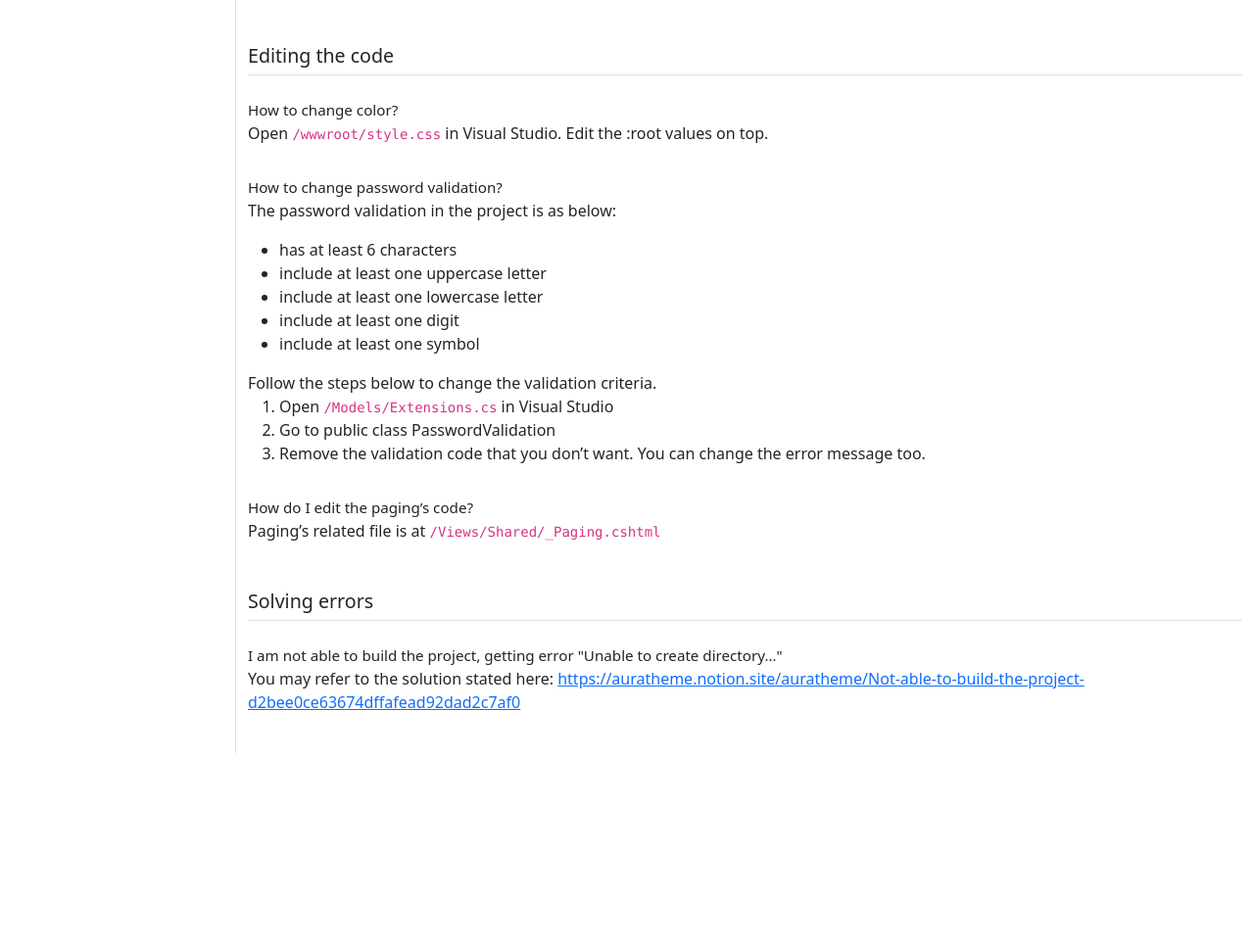
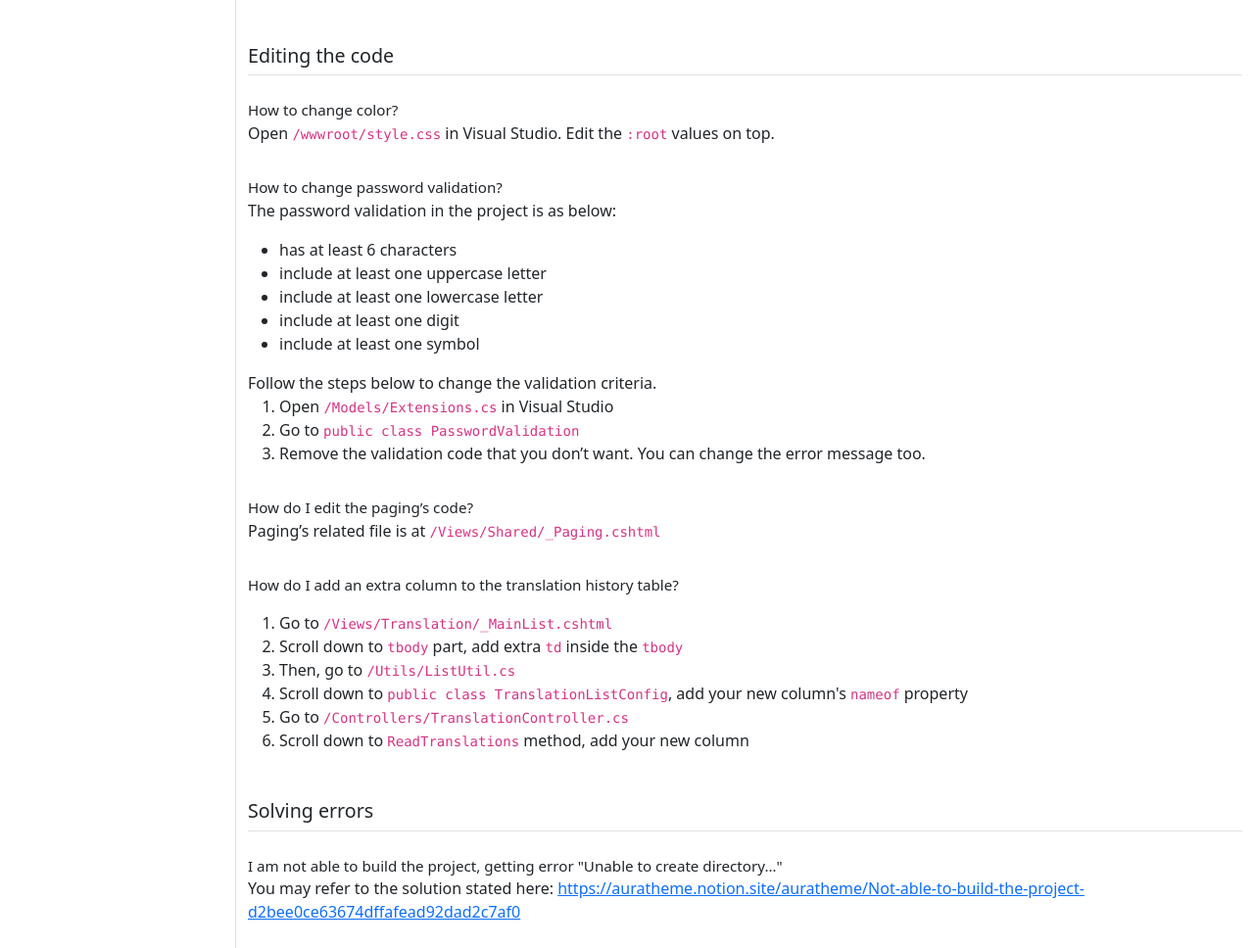
Before and after one commit to auratheme/linguaai, a plain HTML site: page faq.html in a window 1280 px wide. Shown: the part 1691-2659 px from the top of the page at 98% size. Before the commit the page ends 2460 px from the top, so only its background shows below. Drawn offline with nearby package versions, Linux system fonts and the light colour scheme.

Commit message:
Update faq.html

```diff
--- a/faq.html
+++ b/faq.html
@@ -59,7 +59,7 @@
                 <div class="fs-19 pt-3" style="font-weight:500">Is this including full source code?</div>
                 <p>Yes. You will get the full source code after purchasing the item.</p>
                 <div class="fs-19 pt-3" style="font-weight:500">When can I download the files after purchase the item?</div>
-                <p>You can download the files immediately after successfully purchasing the item. For more information, you may read this Envato article: How to download your items – Envato Market Help Center.</p>
+                <p>You can download the files immediately after successfully purchasing the item. For more information, you may read <a href="https://help.market.envato.com/hc/en-us/articles/202501014-How-to-download-your-items" target="_blank">this Envato article: How to download your items – Envato Market Help Center</a>.</p>
                 <div class="fs-19 pt-3" style="font-weight:500">Can I edit or remove the Copyright text at the footer?</div>
                 <p>Yes, you can. Go to <code>"/Views/Shared/_Footer.cshtml"</code> and find the footer section to edit or remove the copyright text.</p>
                 <div class="fs-19 pt-3" style="font-weight:500">How is the support policy?</div>
@@ -101,7 +101,7 @@
 
                 <h3 class="mt-5 fs-26 border-bottom pb-2">Editing the code</h3>
                 <div class="fs-19 pt-3" style="font-weight:500">How to change color?</div>
-                <p>Open <code>/wwwroot/style.css</code> in Visual Studio. Edit the :root values on top.</p>
+                <p>Open <code>/wwwroot/style.css</code> in Visual Studio. Edit the <code>:root</code> values on top.</p>
                 <div class="fs-19 pt-3" style="font-weight:500">How to change password validation?</div>
                 <p>
                     The password validation in the project is as below:
@@ -115,12 +115,24 @@
                     Follow the steps below to change the validation criteria.
                     <ol>
                         <li>Open <code>/Models/Extensions.cs</code> in Visual Studio</li>
-                        <li>Go to public class PasswordValidation</li>
+                        <li>Go to <code>public class PasswordValidation</code></li>
                         <li>Remove the validation code that you don’t want. You can change the error message too.</li>
                     </ol>
                 </p>
                 <div class="fs-19 pt-3" style="font-weight:500">How do I edit the paging’s code?</div>
                 <p>Paging’s related file is at <code>/Views/Shared/_Paging.cshtml</code></p>
+
+                <div class="fs-19 pt-3" style="font-weight:500">How do I add an extra column to the translation history table?</div>
+                <p>
+                    <ol>
+                        <li>Go to <code>/Views/Translation/_MainList.cshtml</code></li>
+                        <li>Scroll down to <code>tbody</code> part, add extra <code>td</code> inside the <code>tbody</code></li>
+                        <li>Then, go to <code>/Utils/ListUtil.cs</code></li>
+                        <li>Scroll down to <code>public class TranslationListConfig</code>, add your new column's <code>nameof</code> property</li>
+                        <li>Go to <code>/Controllers/TranslationController.cs</code></li>
+                        <li>Scroll down to <code>ReadTranslations</code> method, add your new column</li>
+                    </ol>
+                </p>
 
                 <h3 id="error" class="mt-5 fs-26 border-bottom pb-2">Solving errors</h3>
                 <div class="fs-19 pt-3" style="font-weight:500">
@@ -137,5 +149,4 @@
     <!-- Core theme JS-->
     <script src="js/scripts.js"></script>
 </body>
-
 </html>
```
